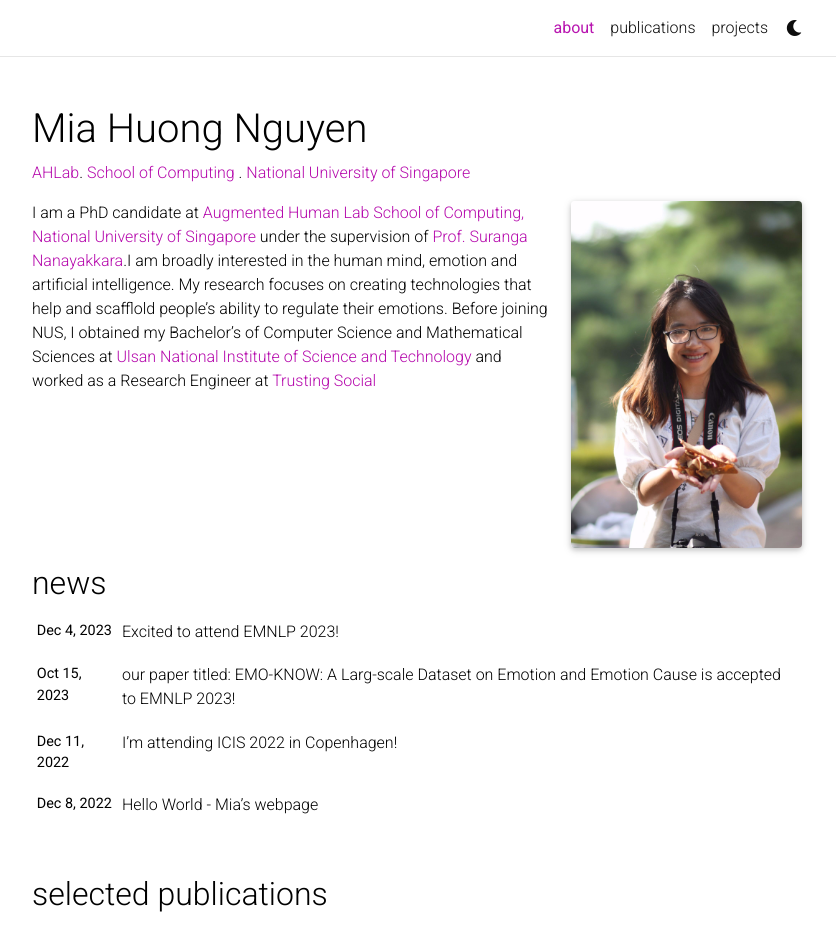
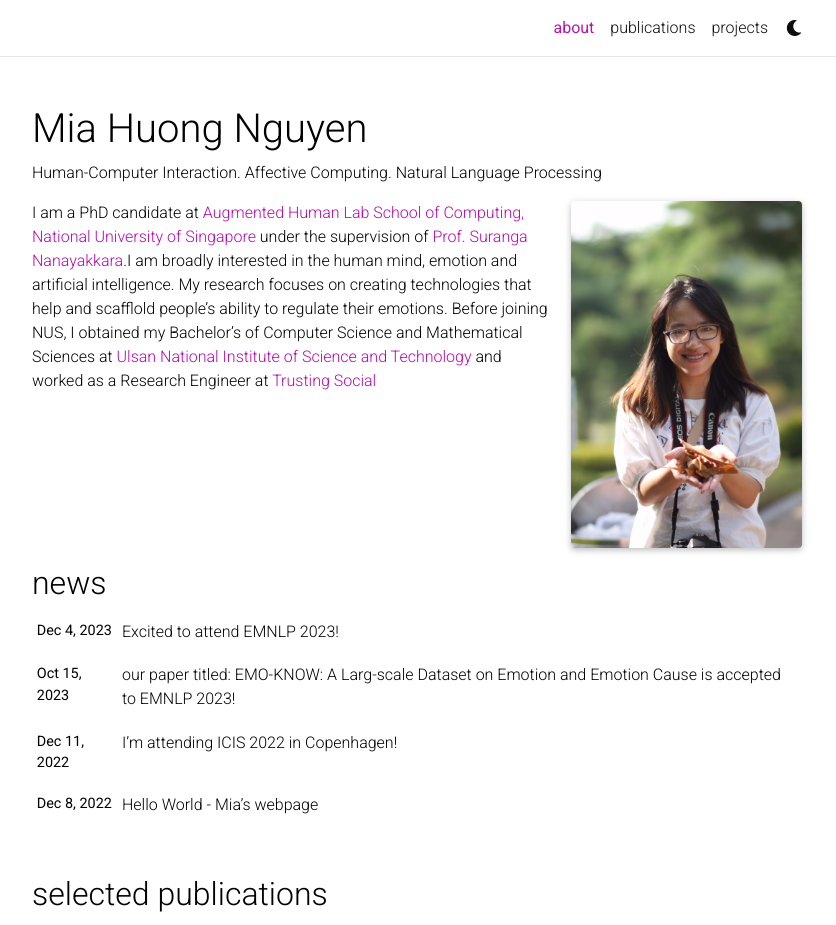
Before and after one commit to iammia0o/iammia0o.github.io, a Jekyll site: the page built from _pages/about.md, in a window 1280 px wide and 1195 px high, cut to the strip 0-925 px from the top of the window. Shown: the whole strip, without its empty margins (223-1059 px from the left). Built offline with Jekyll 4.4.1, drawn with Linux system fonts in a browser that asks for light colours; full-size pictures stand in for the smaller copies a plugin makes; comment, search, counter and statistics services are not loaded; a style sheet for code colours, icons or effects is not loaded.

Commit message:
updated about

```diff
--- a/_pages/about.md
+++ b/_pages/about.md
@@ -2,7 +2,7 @@
 layout: about
 title: about
 permalink: /
-subtitle: <a href='https://ahlab.org'>AHLab</a>. <a href='https://comp.nus.edu.sg'>School of Computing </a>. <a href='https://nus.edu.sg'>National University of Singapore</a>
+subtitle: Human-Computer Interaction. Affective Computing. Natural Language Processing
 
 profile:
   align: right
```
Also changed, not shown: _data/venues.yml (+4 -4 lines), _pages/projects.md (+1 -1 lines).
